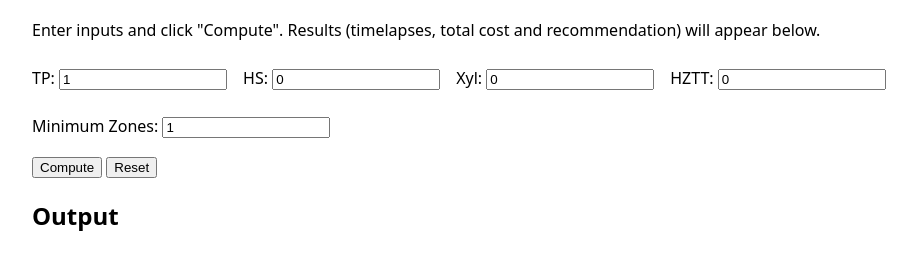
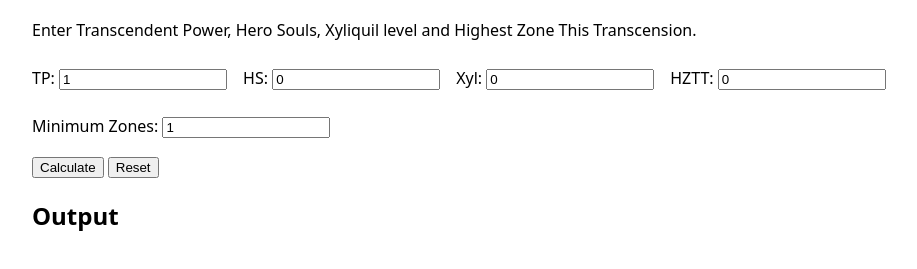
Before and after one commit to SirKill-a-Lot/root2tlcalc, a plain HTML site: page index.html in a window 1280 px wide. Shown: the part 83-352 px from the top of the page, without its empty margins (158-1075 px from the left). Drawn offline with Linux system fonts and the light colour scheme.

Commit message:
Update title and instructions in index.html

```diff
--- a/index.html
+++ b/index.html
@@ -2,7 +2,7 @@
 <html>
 <head>
   <meta charset="utf-8"/>
-  <title>root2tlcalc — JS Port</title>
+  <title>CH Root 2 Timelapse Calculator</title>
   <style>
     body { font-family: system-ui, -apple-system, "Segoe UI", Roboto, "Helvetica Neue", Arial; max-width: 900px; margin: 2rem auto; line-height:1.5 }
     label { display:block; margin-top:0.5rem }
@@ -14,7 +14,7 @@
 </head>
 <body>
   <h1>Root 2 Timelapse Calculator</h1>
-  <p>Enter inputs and click "Compute". Results (timelapses, total cost and recommendation) will appear below.</p>
+  <p>Enter Transcendent Power, Hero Souls, Xyliquil level and Highest Zone This Transcension.</p>
 
   <form id="form" onsubmit="return false;">
     <div class="row">
@@ -25,7 +25,7 @@
       <label>Minimum Zones: <input id="precision" type="number" step="1" value="1"></label>
     </div>
     <div style="margin-top:1rem">
-      <button id="compute">Compute</button>
+      <button id="compute">Calculate</button>
       <button id="reset" type="button">Reset</button>
     </div>
   </form>
```
